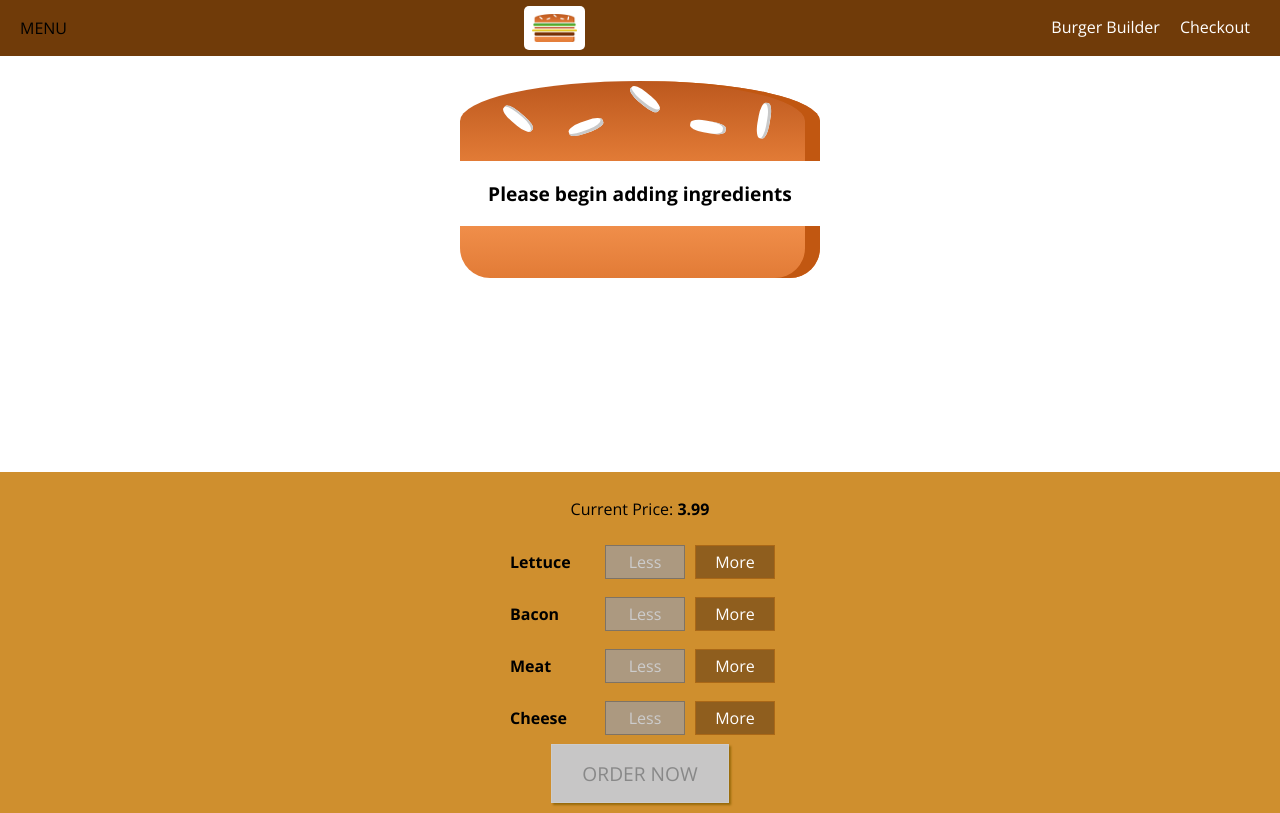
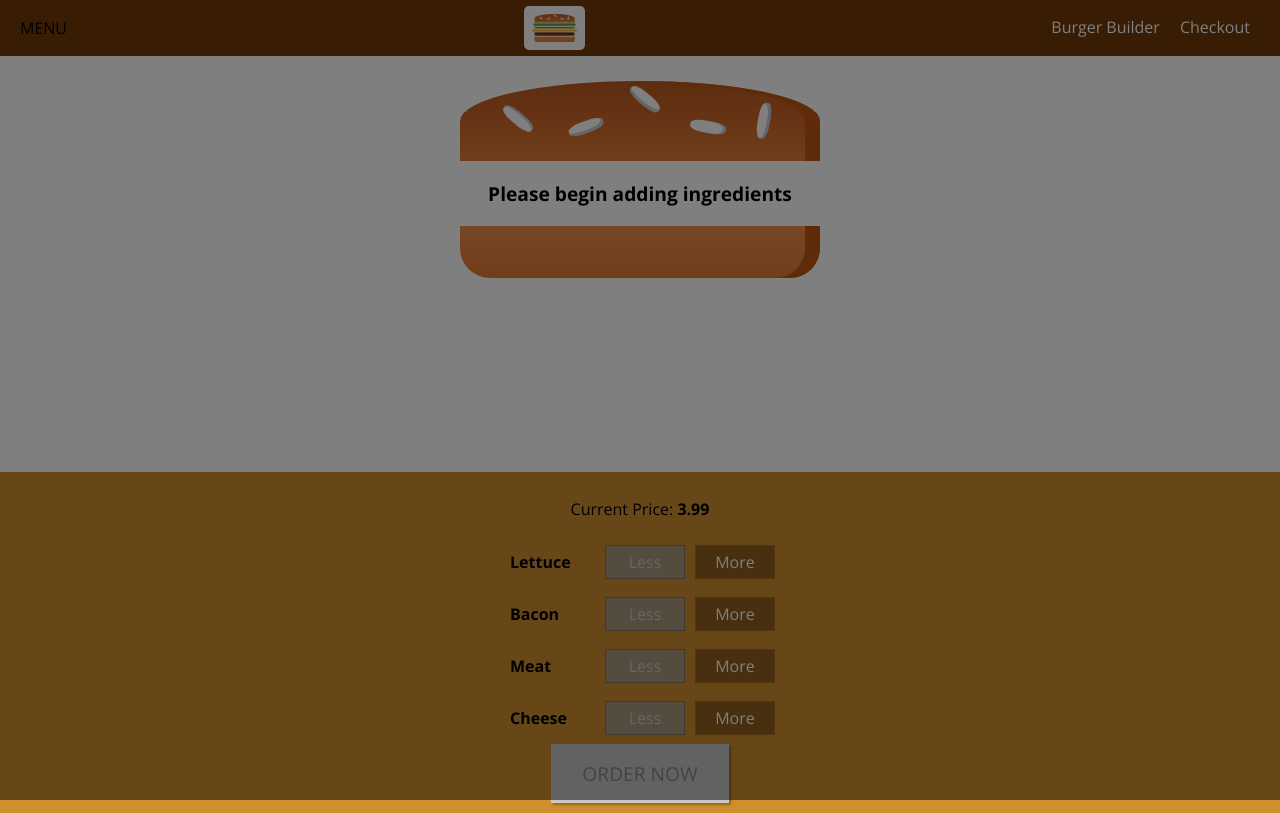
Before and after one commit to ArmardB/react-burgers, a React app: page / in a window 1280 px wide. Built offline with nearby package versions, Linux system fonts and the light colour scheme.

Commit message:
Add logic to close sidenav

```diff
--- a/src/components/Layout/Layout.js
+++ b/src/components/Layout/Layout.js
@@ -1,18 +1,29 @@
-import React from 'react';
+import React, { Component } from 'react';
 import classes from "./Layout.css";
 import Aux from '../../hoc/Aux';
 import ToolBar from '../Navigation/Toolbar/Toolbar';
 import SideDrawer from '../Navigation/SideDrawer/SideDrawer';
 
-const Layout = (props) => (
-  <Aux>
-    <ToolBar />
-    <SideDrawer />
-    <main className={classes.Content}>
-      {props.children}
-    </main>
-  </Aux>
+class Layout extends Component {
 
-);
+  state = {
+    showSideDrawer: true
+  }
+
+  sideDrawerClosedHandler = () => {
+    this.setState({
+      showSideDrawer: false
+    });
+  }
+  render() {
+    return <Aux>
+        <ToolBar />
+        <SideDrawer
+          closed={this.sideDrawerClosedHandler}
+          open={this.state.showSideDrawer}/>
+        <main className={classes.Content}>{this.props.children}</main>
+      </Aux>;
+  }
+}
 
 export default Layout;
--- a/src/components/Navigation/SideDrawer/SideDrawer.css
+++ b/src/components/Navigation/SideDrawer/SideDrawer.css
@@ -22,7 +22,7 @@
   transform: translateX(0);
 }
 
-.Close {
+.Closed {
   transform: translateX(-100%);
 }
 
--- a/src/components/Navigation/SideDrawer/SideDrawer.js
+++ b/src/components/Navigation/SideDrawer/SideDrawer.js
@@ -2,17 +2,25 @@
 import classes from './SideDrawer.css'
 import Logo from '../../Logo/Logo';
 import NavigationItems from '../NavigationItems/NavigationItems';
+import Backdrop from '../../UI/Backdrop/Backdrop';
+import Aux from '../../../hoc/Aux';
 
 const SideDrawer = (props) => {
-
-  return <div className={classes.SideDrawer}>
-      <div className={classes.Logo}>
-        <Logo />
+  let attachedClasses = [classes.SideDrawer, classes.Closed];
+  if (props.open) {
+    attachedClasses = [classes.SideDrawer, classes.Open];
+  }
+  return <Aux>
+      <Backdrop show={props.open} clicked={props.closed}/>
+      <div className={attachedClasses.join(' ')}>
+        <div className={classes.Logo}>
+          <Logo />
+        </div>
+        <nav>
+          <NavigationItems />
+        </nav>
       </div>
-      <nav>
-        <NavigationItems />
-      </nav>
-    </div>;
+    </Aux>;
 };
 
 export default SideDrawer;
```
